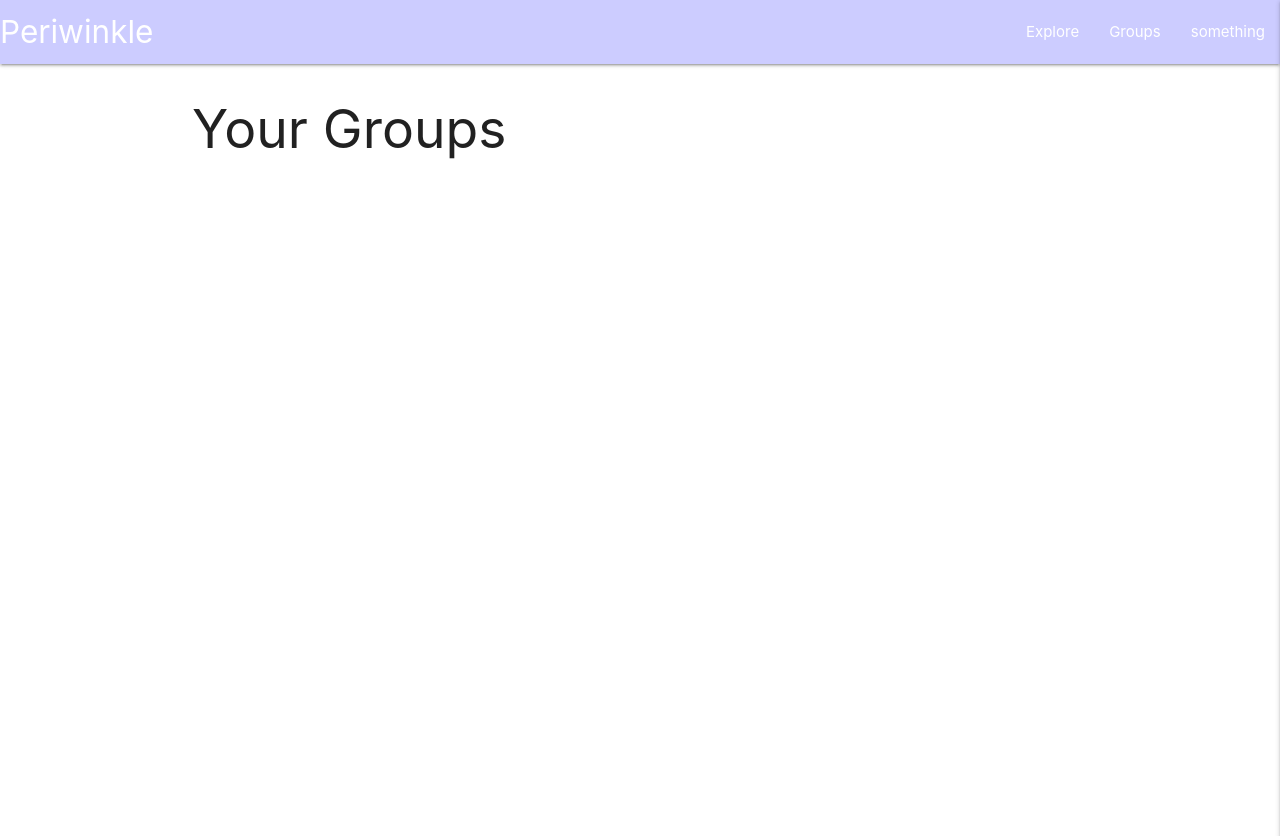
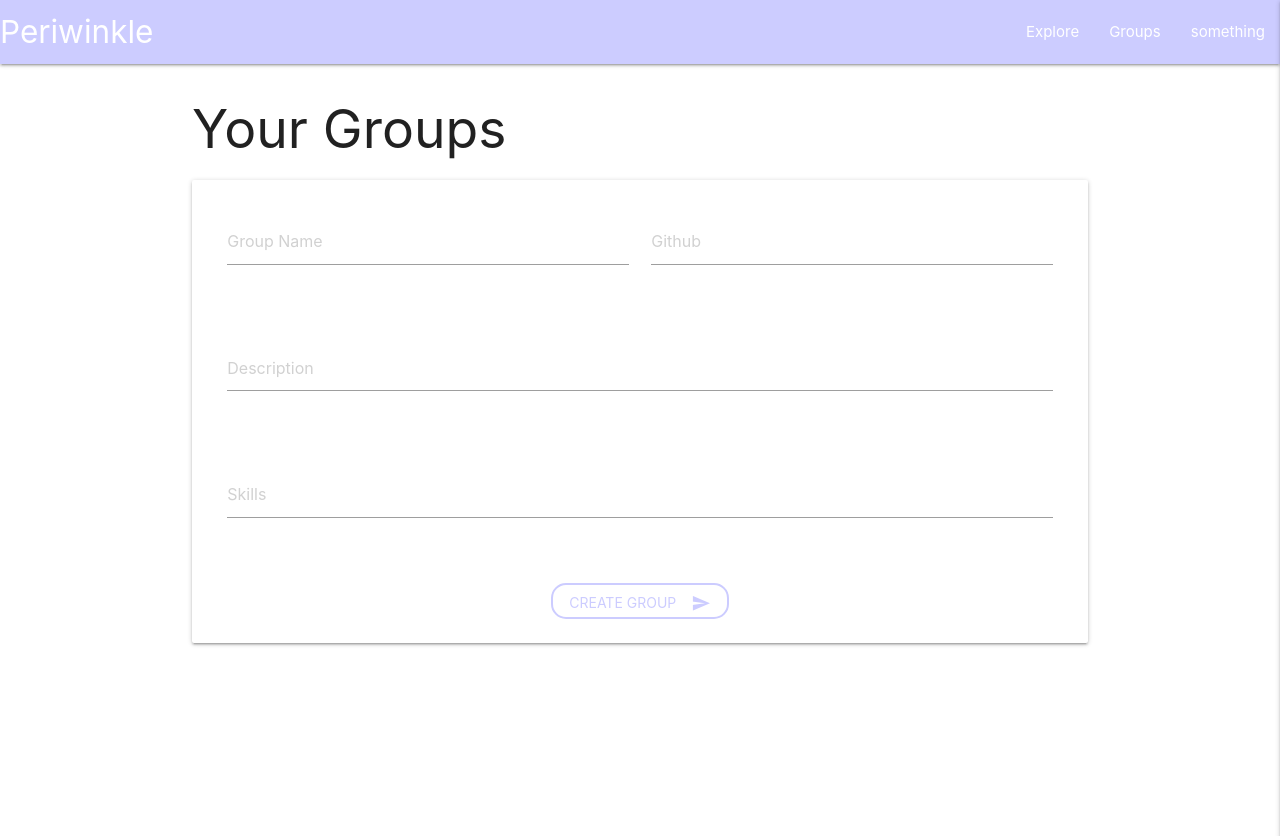
Before and after one commit to calebw3/Senior-Project, a Django app: template hello/templates/groups.html in a window 1280 px wide. Run offline with Django 3.2, Linux system fonts and the light colour scheme; the template is opened without the code that fills it, so the values that code supplies are empty; some libraries are stand-ins or nearby versions.

Commit message:
New group form

```diff
--- a/gettingstarted/urls.py
+++ b/gettingstarted/urls.py
@@ -26,5 +26,6 @@ urlpatterns = [
     path('signUp/', hello.views.signUp, name="signup"),
     path('logout/', hello.views.logout, name="log"),
     path('postsignUp/', hello.views.postsignUp),
+    path('postcreateGroup/', hello.views.postcreateGroup),
 
 ]
--- a/hello/templates/groups.html
+++ b/hello/templates/groups.html
@@ -4,6 +4,41 @@
 {% block content %}
   <div class="container" style="height: calc(100vh - 64px);">
     <h2>Your Groups</h2>
+    <div>
+      {% comment %} Trying to create a button that toggles the create group form. Ideally, it would pop up the form on top of the groups page {% endcomment %}
+      {% comment %} <button onclick="toggleNewGroupForm" class="waves-effect waves-light btn-flat">Create a group</button> {% endcomment %}
+    </div>
+
+    <div class="card-panel center-align" id="new-group-form">
+      <form action="/postcreateGroup/" method="post">
+          {% csrf_token %}
+         <div class="row">
+           <div class="input-field col s6">
+             <input placeholder="Group Name" type="text" id="New-group-name" name="new-group-name" required><br><br>
+           </div>
+           <div class="input-field col s6">
+            <input placeholder="Github" type="text" id="New-group-github" name="new-group-github"><br><br>
+            </div>
+         </div>
+        <div class="row">
+          <div class="input-field col s12">
+            <input placeholder="Description" type="text" id="New-group-description" name="new-group-description" required><br><br>
+          </div>
+        </div>
+        <div class="row">
+          <div class="input-field col s12">
+            <input placeholder="Skills" type="text" id="New-group-skills" name="new-group-skills"><br><br>
+          </div>
+        </div>
+        <button class="btn-flat waves-effect waves-light" type="submit" name="action">Create Group
+          <i class="material-icons right">send</i>
+        </button>
+      </form>
+    </div>
+
+
+
+
     {% for group in user.0.1.groups %}
       <div class="row">
         {{group}}
@@ -12,4 +47,6 @@
   </div>
 
 
+
+
 {% endblock %}
```
Also changed, not shown: hello/views.py (+23 -0 lines).
